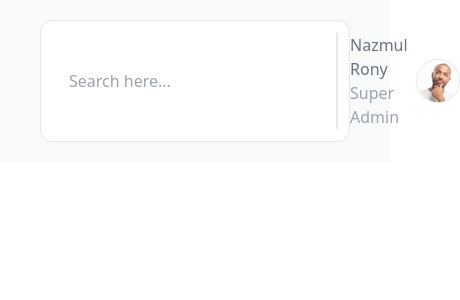
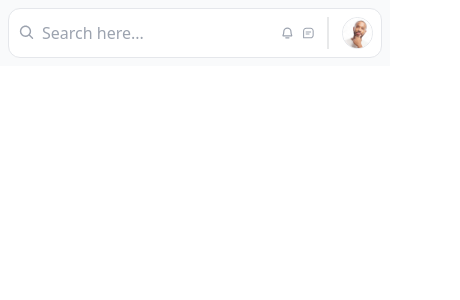
Before and after one commit to ifajul89/basic-dashboard, a React (Vite) app: page / in a window 390 px wide. Shown: the top 300 px of the page, 460 px wide, since content can reach past the window. Built offline with nearby package versions, Linux system fonts and the light colour scheme.

Commit message:
added responsive design for searchbox

```diff
--- a/src/components/SearchBox.jsx
+++ b/src/components/SearchBox.jsx
@@ -5,22 +5,44 @@ import ProfileImage from "../assets/profile-image.jpg";
 
 const SearchBox = () => {
   return (
-    <div className="border bg-white border-gray-200 text-gray-400 rounded-xl flex items-center justify-between px-4 py-3 gap-3">
+    <div className="border bg-white border-gray-200 text-gray-400 rounded-xl flex items-center justify-between px-2 md:px-4 py-2 md:py-3 gap-2 md:gap-3">
       <CgSearch className="text-2xl" />
       <input
         type="text"
-        className="flex-1 outline-none py-3"
+        className="flex-1 outline-none py-1 md:py-3"
         placeholder="Search here..."
       />
       <PiBellSimpleBold className="text-lg" />
       <BiMessageSquareDetail className="text-lg" />
       <div className="divider divider-horizontal m-0"></div>
-      <div className="flex items-center gap-2">
+      <div className="hidden md:flex items-center gap-2">
         <div className="w-max">
           <h4 className="text-gray-500">Nazmul Rony</h4>
           <h5>Super Admin</h5>
         </div>
-        <img className="w-11 rounded-full border border-gray-200" src={ProfileImage} alt="Profile Image" />
+        <img
+          className="w-11 rounded-full border border-gray-200"
+          src={ProfileImage}
+          alt="Profile Image"
+        />
+      </div>
+      <div className="dropdown dropdown-end md:hidden">
+        <div tabIndex={0} role="button">
+          <img
+            className="w-11 rounded-full border border-gray-200"
+            src={ProfileImage}
+            alt="Profile Image"
+          />
+        </div>
+        <div
+          tabIndex={0}
+          className="dropdown-content bg-base-100 rounded-lg mt-1 shadow z-[1] p-2"
+        >
+          <div className="w-max">
+            <h4 className="text-gray-500">Nazmul Rony</h4>
+            <h5>Super Admin</h5>
+          </div>
+        </div>
       </div>
     </div>
   );
--- a/src/layout/Root.jsx
+++ b/src/layout/Root.jsx
@@ -2,7 +2,7 @@ import SearchBox from "../components/SearchBox";
 
 const Root = () => {
   return (
-    <div className="container mx-auto py-5 px-10">
+    <div className="container mx-auto p-2 md:py-5 md:px-10">
       <SearchBox />
     </div>
   );
```
